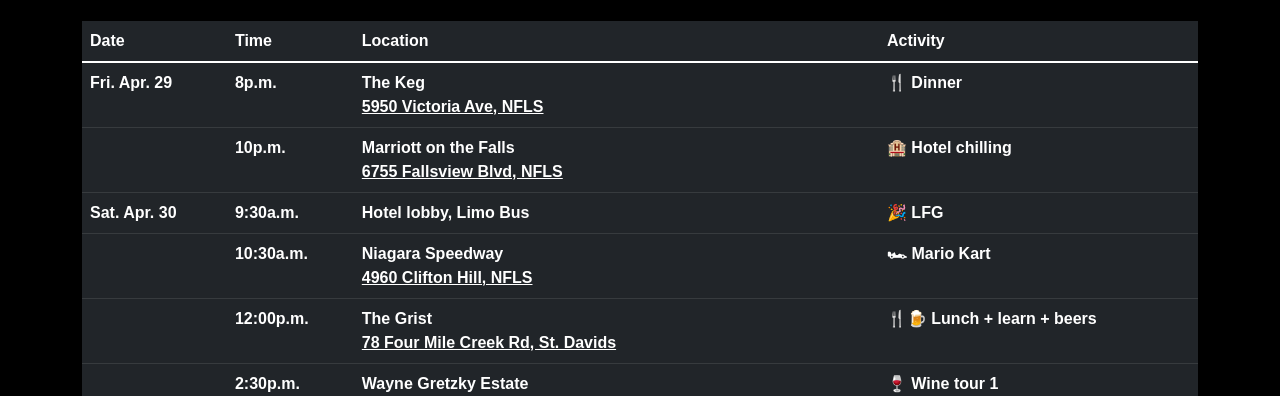
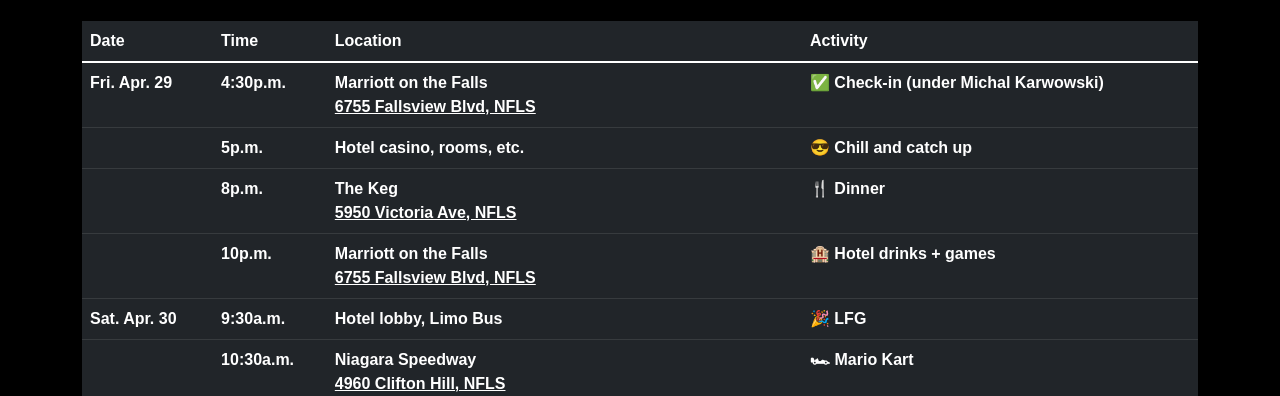
Before and after one commit to loogart/alex-bachelor-party, a plain HTML site: page index.html in a window 1280 px wide. Both pictures are taken after a click on the heading "Schedule". Shown: the part 354-750 px from the top of the page. Drawn offline with nearby package versions, Linux system fonts and the light colour scheme; a web font is replaced by a local one.

Commit message:
update schedule

```diff
--- a/index.html
+++ b/index.html
@@ -83,6 +83,21 @@
             <tbody>
               <tr>
                 <th scope="row">Fri. Apr. 29</th>
+                <td>4:30p.m.</td>
+                <td>Marriott on the Falls<br>
+                  <a class="text-white"
+                    href="https://www.marriott.com/en-us/hotels/iagmc-niagara-falls-marriott-on-the-falls/overview/"
+                    target="_blank"> 6755 Fallsview Blvd, NFLS</a></td>
+                <td>✅ Check-in (under Michal Karwowski)</td>
+              </tr>
+              <tr>
+                <th scope="row"></th>
+                <td>5p.m.</td>
+                <td>Hotel casino, rooms, etc.</td>
+                <td>😎 Chill and catch up</td>
+              </tr>
+              <tr>
+                <th scope="row"></th>
                 <td>8p.m.</td>
                 <td>The Keg <br><a class="text-white"
                     href="https://kegsteakhouse.com/en/locations/niagara-falls-courtyard-marriott" target="_blank">5950
@@ -96,7 +111,7 @@
                   <a class="text-white"
                     href="https://www.marriott.com/en-us/hotels/iagmc-niagara-falls-marriott-on-the-falls/overview/"
                     target="_blank"> 6755 Fallsview Blvd, NFLS</a></td>
-                <td>🏨 Hotel chilling</td>
+                <td>🏨 Hotel drinks + games</td>
               </tr>
               <tr>
                 <th scope="row">Sat. Apr. 30</th>
@@ -113,7 +128,7 @@
               </tr>
               <tr>
                 <th scope="row"></th>
-                <td>12:00p.m.</td>
+                <td>12p.m.</td>
                 <td>The Grist <br><a class="text-white" href="http://www.thegrist.ca/contact.html" target="_blank">78
                     Four Mile Creek Rd, St. Davids</a></td>
                 <td>🍴🍺 Lunch + learn + beers</td>
@@ -141,7 +156,7 @@
               </tr>
               <tr>
                 <th scope="row"></th>
-                <td>11:00p.m.</td>
+                <td>11p.m.</td>
                 <td>Hotel</td>
                 <td>👯‍♀️🍾🎉 Hotel party </td>
               </tr>
```
